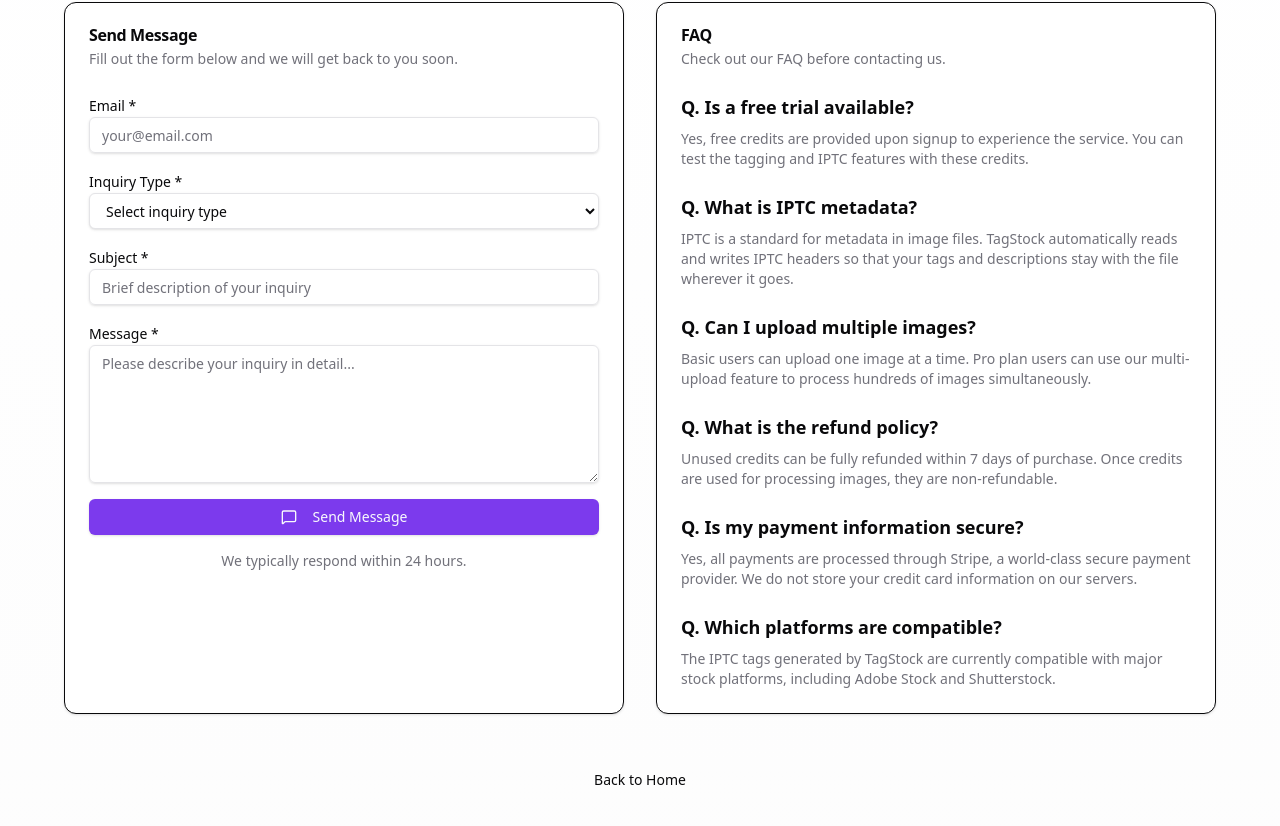
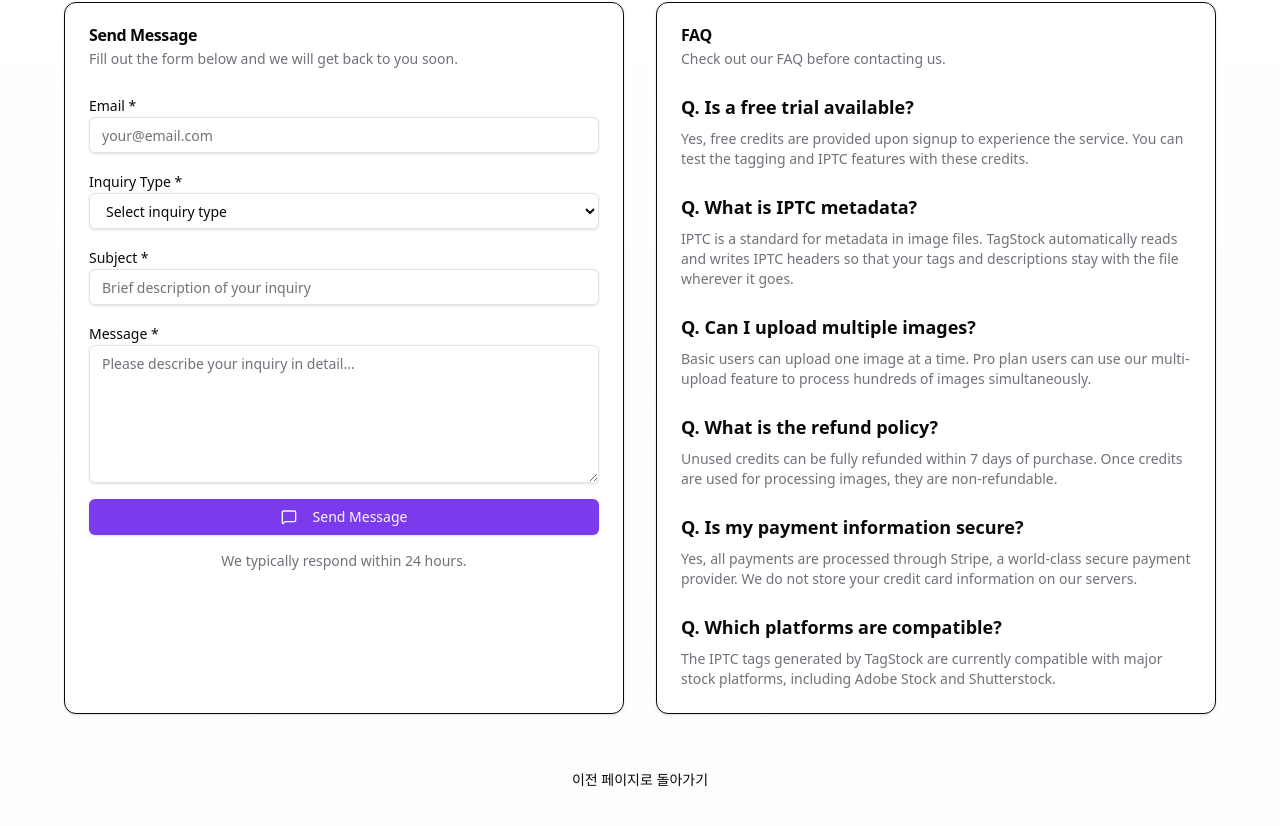
Before and after one commit to wooncloud/tag-stock, a Next.js app: page /contact in a window 1280 px wide. Shown: the part 222-1048 px from the top of the page. Built offline with nearby package versions, Linux system fonts and the light colour scheme.

Commit message:
feat: 문의화면 하단 백버튼 개선

```diff
--- a/app/contact/page.tsx
+++ b/app/contact/page.tsx
@@ -1,7 +1,7 @@
 import { Metadata } from 'next';
-import Link from 'next/link';
+import { BackButton } from '@/components/back-button';
 
-import { Button } from '@/components/ui/button';
+
 import { Card, CardContent, CardDescription, CardHeader, CardTitle } from '@/components/ui/card';
 import { Toaster } from '@/components/ui/sonner';
 
@@ -108,11 +108,7 @@ export default function ContactPage() {
 
           {/* Back to Home */}
           <div className="mt-12 text-center">
-            <Link href="/">
-              <Button variant="ghost" className="cursor-pointer">
-                Back to Home
-              </Button>
-            </Link>
+            <BackButton />
           </div>
         </div>
       </div>
--- /dev/null
+++ b/components/back-button.tsx
@@ -0,0 +1,20 @@
+'use client';
+
+import { Button } from '@/components/ui/button';
+
+export function BackButton() {
+    const handleBack = () => {
+        // 이전 페이지 기록이 있으면 뒤로 가고, 없으면 홈으로 이동
+        if (typeof window !== 'undefined' && window.history.length > 1) {
+            window.history.back();
+        } else {
+            window.location.href = '/';
+        }
+    };
+
+    return (
+        <Button variant="ghost" className="cursor-pointer" onClick={handleBack}>
+            이전 페이지로 돌아가기
+        </Button>
+    );
+}
```
